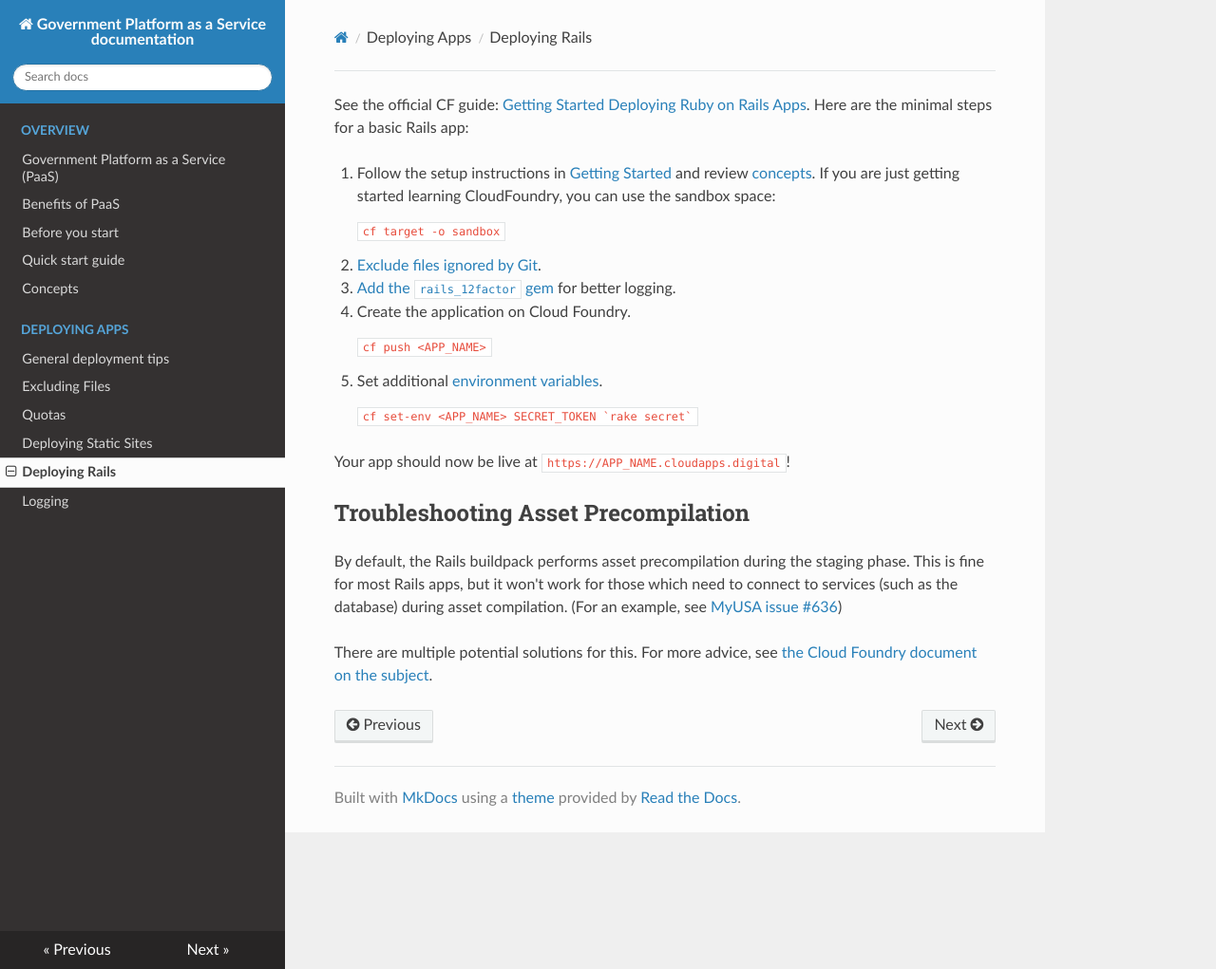
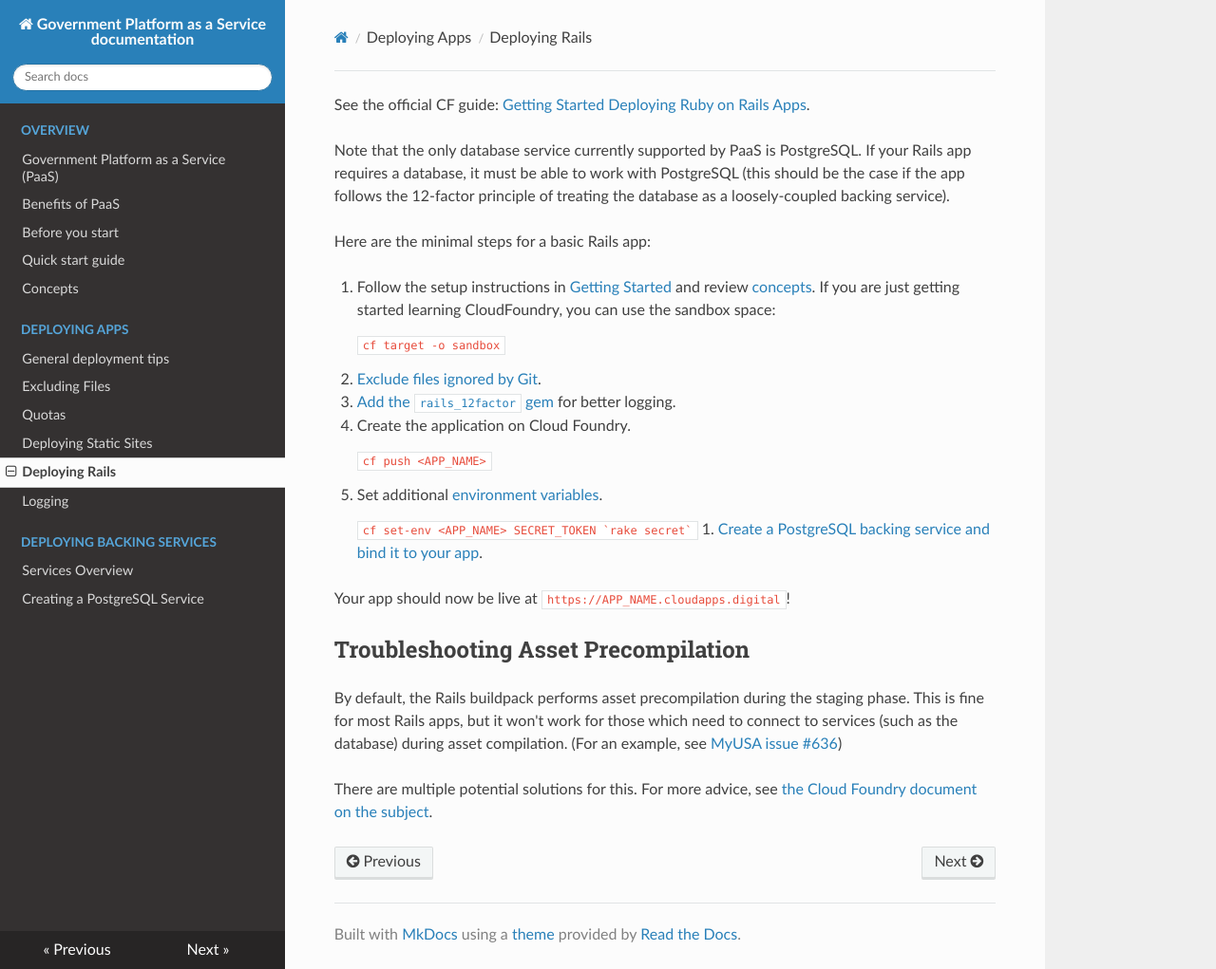
Before and after one commit to alphagov/paas-developer-docs, an MkDocs documentation site: the page built from docs/deploying_apps/deploying_rails.md, in a window 1280 px wide and 1021 px high. Shown: the whole window at 95% size. Built offline with MkDocs 1.6.1, drawn with Linux system fonts in a browser that asks for light colours; nearby versions of some CDN libraries; old or Windows-style settings are respelled for this version of MkDocs.

Commit message:
Document creating a Postgres service
as formatting issues still to fix

````diff
--- a/docs/deploying_apps/deploying_rails.md
+++ b/docs/deploying_apps/deploying_rails.md
@@ -1,4 +1,9 @@
-See the official CF guide: [Getting Started Deploying Ruby on Rails Apps](http://docs.cloudfoundry.org/buildpacks/ruby/gsg-ror.html). Here are the minimal steps for a basic Rails app:
+
+See the official CF guide: [Getting Started Deploying Ruby on Rails Apps](http://docs.cloudfoundry.org/buildpacks/ruby/gsg-ror.html).
+
+Note that the only database service currently supported by PaaS is PostgreSQL. If your Rails app requires a database, it must be able to work with PostgreSQL (this should be the case if the app follows the 12-factor principle of treating the database as a loosely-coupled backing service).
+
+Here are the minimal steps for a basic Rails app:
 
 1. Follow the setup instructions in [Getting Started](/overview/quick_start_guide/) and review [concepts](/overview/concepts/).  If you are just getting started learning CloudFoundry, you can use the sandbox space:
 
@@ -19,6 +24,7 @@ See the official CF guide: [Getting Started Deploying Ruby on Rails Apps](http:/
     ```
     cf set-env <APP_NAME> SECRET_TOKEN `rake secret`
     ```
+1. [Create a PostgreSQL backing service and bind it to your app](/deploying_services/postgres/).
 
 Your app should now be live at `https://APP_NAME.cloudapps.digital`!
 
--- a/mkdocs.yml
+++ b/mkdocs.yml
@@ -17,3 +17,6 @@ pages:
 #    - 'Deploying Django': 'deploying_apps/deploying_django.md'
 #    - 'Deploying Node': 'deploying_apps/deploying_node_js.md'
     - 'Logging': 'deploying_apps/logging.md'
+- Deploying Backing Services:
+    - 'Services Overview': 'deploying_services/index.md'
+    - 'Creating a PostgreSQL Service': 'deploying_services/postgres.md'
````
Also changed, not shown: docs/deploying_services/index.md (added, +1 -0 lines), docs/deploying_services/postgres.md (added, +43 -0 lines).
